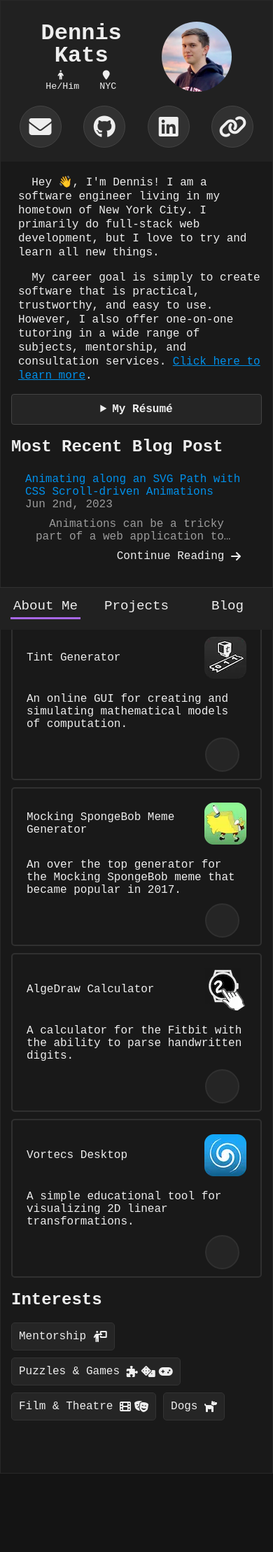
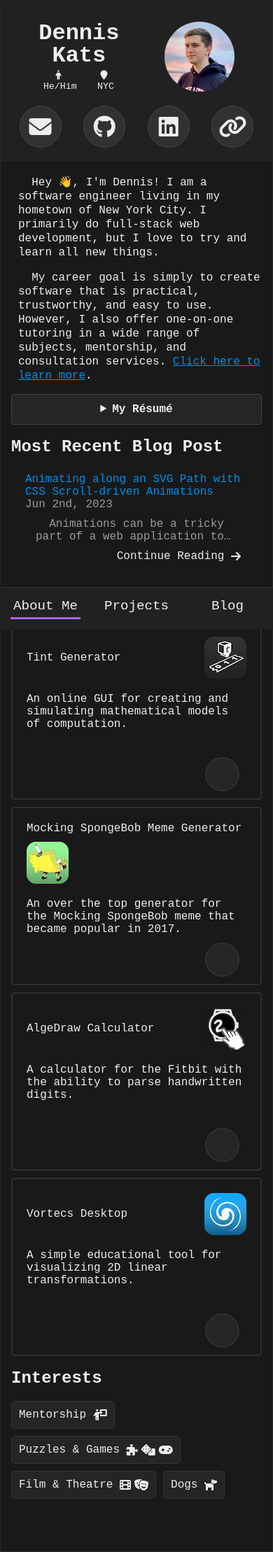
Before and after one commit to denk0403/denk0403.github.io, a Jekyll site: the page built from index.html, in a window 390 px wide. Shown: the whole page at 70% size. Built offline with Jekyll 4.4.1, drawn with Linux system fonts in a browser that asks for light colours; before the commit the page ends 2106 px from its top, so only the background shows below that.

Commit message:
some style fixes

```diff
--- a/_includes/styles/components/FeaturedProject.styles.css
+++ b/_includes/styles/components/FeaturedProject.styles.css
@@ -11,7 +11,7 @@
 	height: 100%;
 	box-sizing: border-box;
 	display: flex;
-	flex-direction: column;
+	flex-flow: column nowrap;
 	transition: background-color 0.25s ease;
 }
 
@@ -22,6 +22,7 @@
 #header {
 	margin-bottom: 10px;
 	display: flex;
+	flex-flow: row wrap;
 	justify-content: space-between;
 	align-items: center;
 	gap: 10px;
@@ -61,4 +62,5 @@
 
 ::slotted([slot="description"]) {
 	margin: 10px 0;
+	hyphens: auto;
 }
--- a/_includes/styles/links.styles.css
+++ b/_includes/styles/links.styles.css
@@ -54,7 +54,7 @@
     flex-direction: column;
 
     padding-top: 5px;
-    max-width: 100vw;
+    /* max-width: 100vw; */
 
     background-color: #212121;
 }
@@ -148,7 +148,7 @@
     border-radius: 10px;
     padding: 20px;
     text-align: center;
-    width: 300px;
+    width: min(100%, 400px);
 }
 
 .main-content a i {
--- a/_includes/styles/site.styles.css
+++ b/_includes/styles/site.styles.css
@@ -56,7 +56,7 @@
     flex-direction: column;
 
     padding-top: 5px;
-    max-width: 100vw;
+    /* max-width: 100vw; */
 
     background-color: #212121;
 }
@@ -72,6 +72,7 @@
 .title-image {
     padding-top: 25px;
     display: flex;
+    flex-flow: row wrap;
     justify-content: center;
     align-items: center;
     gap: 50px;
@@ -375,7 +376,7 @@
 
 .featured-projects-grid {
     display: grid;
-    grid-template-columns: repeat(auto-fit, minmax(325px, 1fr));
+    grid-template-columns: repeat(auto-fit, minmax(min(100%, 325px), 1fr));
     grid-auto-rows: 1fr;
     gap: 10px;
 }
@@ -439,7 +440,7 @@
     }
 
     .title-image {
-        gap: 0px;
+        gap: 10px;
         justify-content: space-evenly;
     }
 
```
